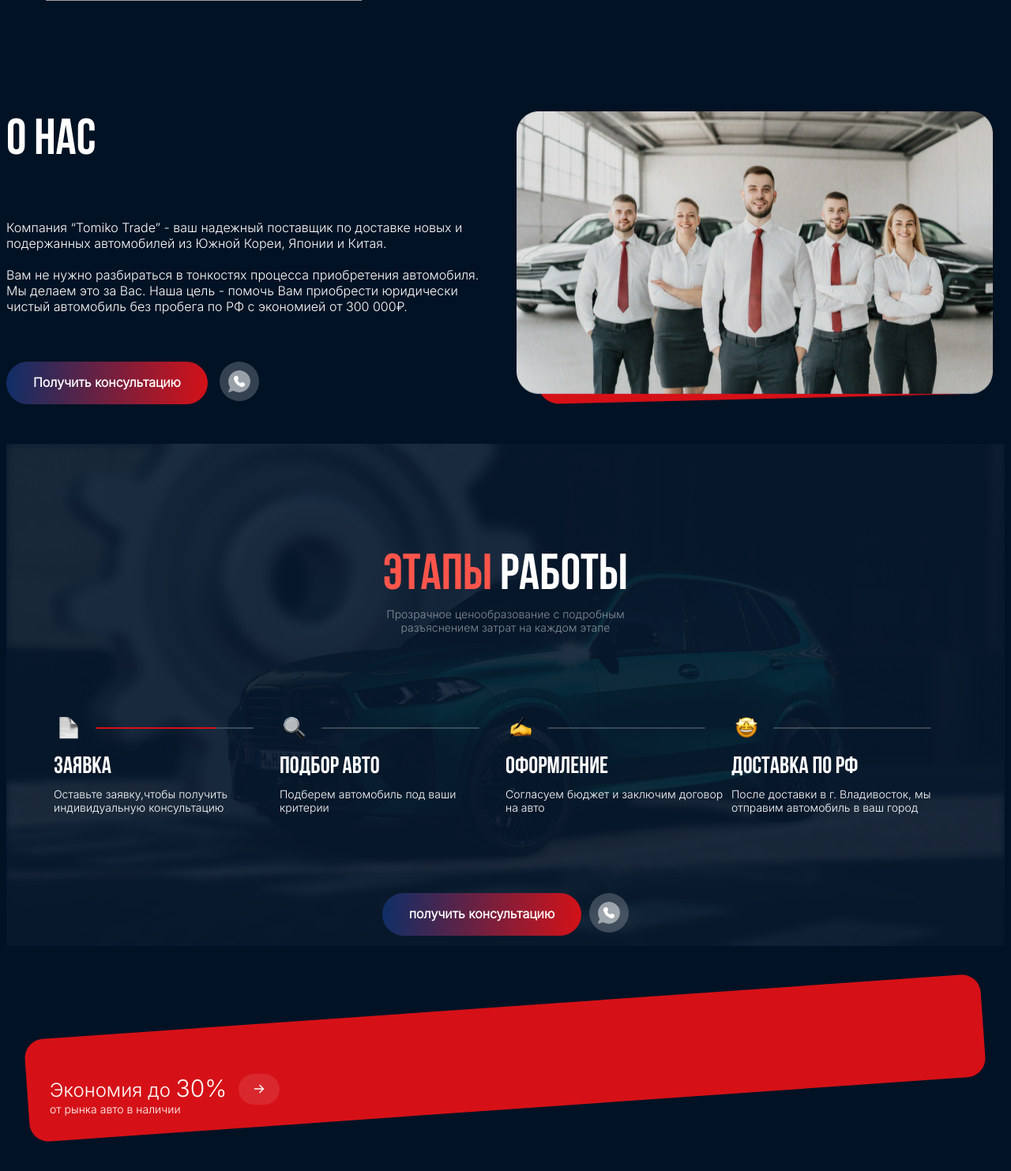
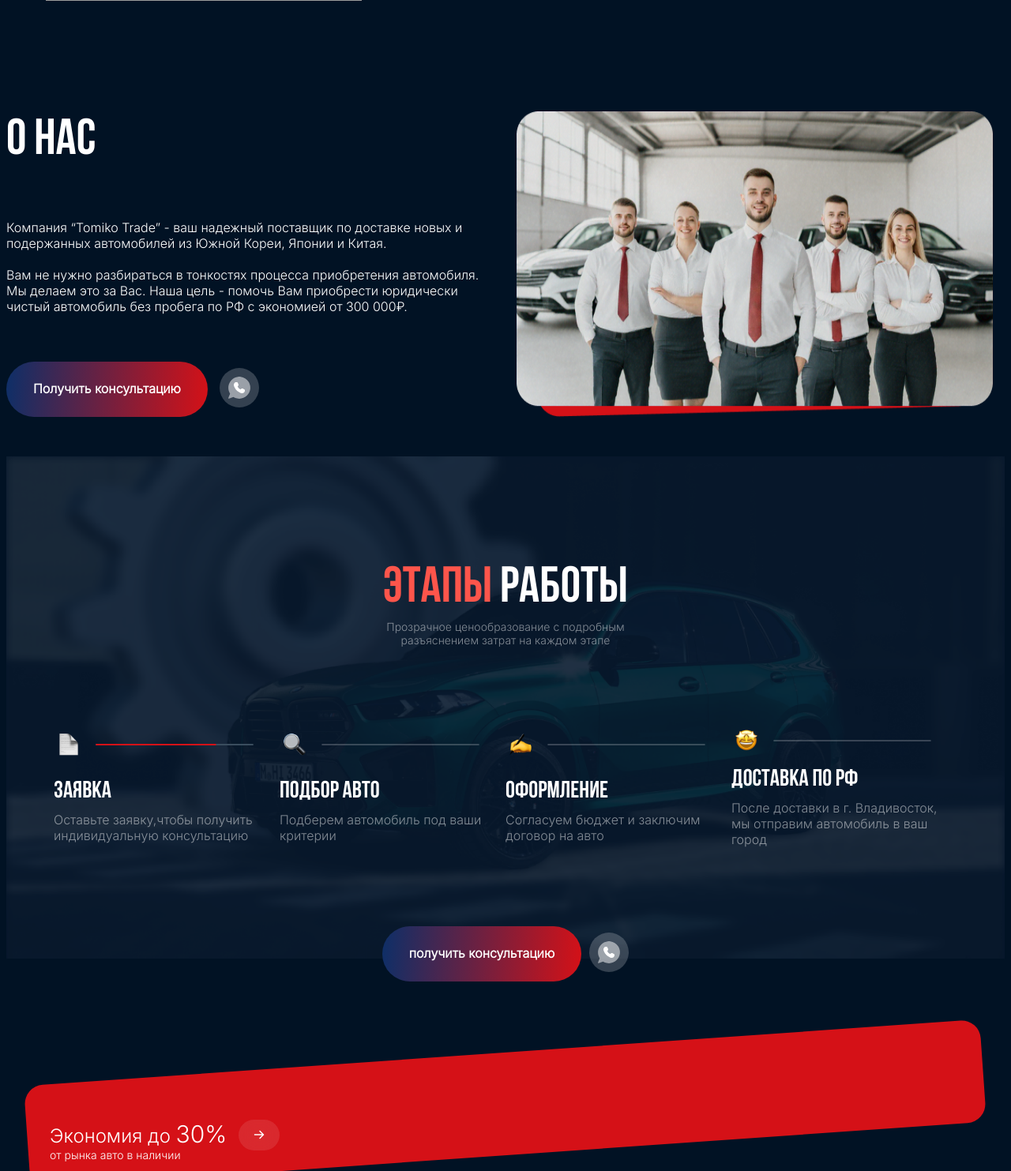
Before and after one commit to Rin-niee/SuperWebProgramming, a Django app: page /contacts/ in a window 1280 px wide. Shown: the part 317-1800 px from the top of the page at 79% size. Run offline with Django 5.2, Linux system fonts and the light colour scheme; grey boxes are pictures that could not be loaded.

Commit message:
Исправлены мелкие ошибки в стилях и верстке

```diff
--- a/car/carapp/static/css/for_all.css
+++ b/car/carapp/static/css/for_all.css
@@ -104,15 +104,14 @@ p, h2, h3{margin: 0px;}
     align-items: center;
     padding: 12px 24px;
     gap: 12px;
-
     min-width: min-content;
     max-width: 300px;
-    height: 30px;
-
+    height: 70px;
     background: linear-gradient(94.98deg, #0D2F68 0%, #D51117 100%);
     border-radius: 60px;
     border: none;
     box-shadow: none;
+    box-sizing: border-box;
 }
 .gradient_btn>p{
     font-family: "Inter";
--- a/car/carapp/templates/popular_auto.html
+++ b/car/carapp/templates/popular_auto.html
@@ -1,6 +1,6 @@
 <div class="popular_auto">
 		<div class=".title">
-			<p class="large_text decorated_text">ПОПУЛЯРНЫЕ АВТО </p> <br>
+			<p class="large_text decorated_text grey_text">ПОПУЛЯРНЫЕ АВТО </p> <br>
 			<span class="large_text decorated_text red_text">ИЗ КОРЕИ</span>
 			<img src="/static/img/flag_korea.png" alt="KoreaFlag">
 		</div>
--- a/car/carapp/templates/stages_of_work.html
+++ b/car/carapp/templates/stages_of_work.html
@@ -10,7 +10,7 @@
 				<img src="/static/img/line1.svg">
 				<div>
 					<h3 class="large_text decorated_text">Заявка</h3>
-					<p class="tiny_text">Оставьте заявку,чтобы получить  индивидуальную консультацию</p>
+					<p class="small_text grey_text">Оставьте заявку,чтобы получить  индивидуальную консультацию</p>
 				</div>
 			</div>
 			<div class="stages_item">
@@ -18,7 +18,7 @@
 				<img src="/static/img/line2.svg">
 				<div>
 					<h3 class="large_text decorated_text">Подбор авто</h3>
-					<p class="tiny_text">Подберем автомобиль под ваши критерии</p>
+					<p class="small_text grey_text">Подберем автомобиль под ваши критерии</p>
 				</div>
 			</div>
 			<div class="stages_item">
@@ -26,7 +26,7 @@
 				<img src="/static/img/line2.svg">
 				<div>
 					<h3 class="large_text decorated_text">Оформление</h3>
-					<p class="tiny_text">Согласуем бюджет и заключим договор на авто</p>
+					<p class="small_text grey_text">Согласуем бюджет и заключим договор на авто</p>
 				</div>
 			</div>
 			<div class="stages_item">
@@ -34,7 +34,7 @@
 				<img src="/static/img/line2.svg">
 				<div>
 					<h3 class="large_text decorated_text">Доставка по РФ</h3>
-					<p class="tiny_text">После доставки в г. Владивосток, мы отправим автомобиль в ваш город</p>
+					<p class="small_text grey_text">После доставки в г. Владивосток, мы отправим автомобиль в ваш город</p>
 				</div>
 			</div>
 		</div>
```
